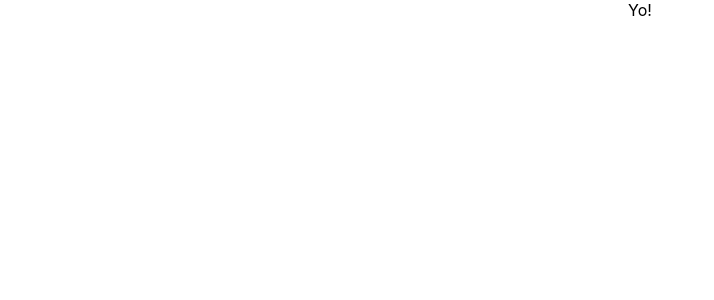
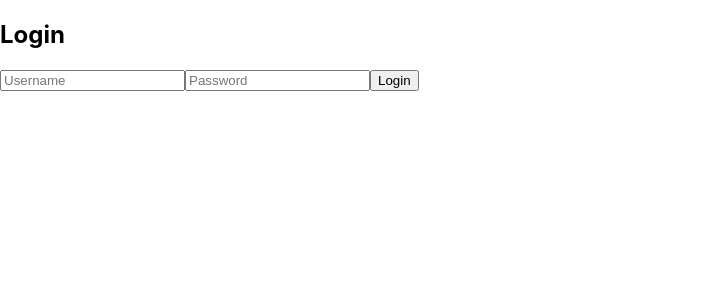
Before and after one commit to ksuwa55/assestManagement, a React (Create React App) app in the folder frontend/: page /login in a window 1280 px wide. Shown: the top 300 px of the page, without its empty margins (0-714 px from the left). Built offline with nearby package versions, Linux system fonts and the light colour scheme.

Commit message:
implement router and auth

```diff
--- a/frontend/package.json
+++ b/frontend/package.json
@@ -8,6 +8,7 @@
     "@testing-library/user-event": "^13.5.0",
     "react": "^18.2.0",
     "react-dom": "^18.2.0",
+    "react-router-dom": "^6.13.0",
     "react-scripts": "5.0.1",
     "web-vitals": "^2.1.4"
   },
--- a/frontend/src/App.js
+++ b/frontend/src/App.js
@@ -1,10 +1,19 @@
-import logo from './logo.svg';
-import './App.css';
+import React from 'react';
+import {BrowserRouter as Router, Routes, Route} from 'react-router-dom';
+import SignupForm from './pages/signup';
+import LoginForm from './pages/login';
+import Home from './pages/home';
 
 function App() {
   return (
     <div className="App">
-      Yo!
+      <Router>
+          <Routes>
+            <Route path='/signup' Component={SignupForm}/>
+            <Route path='/login' Component={LoginForm}/>
+            <Route path='/' Component={Home}/>
+          </Routes>
+      </Router>
     </div>
   );
 }
--- /dev/null
+++ b/frontend/src/pages/home.js
@@ -0,0 +1,12 @@
+import React from 'react';
+
+const Home = () => {
+    return (
+        <div>
+            <h1>Welcome to the home page</h1>
+            <p>This is the home page</p>
+        </div>
+    )
+}
+
+export default Home;
--- /dev/null
+++ b/frontend/src/pages/login.js
@@ -0,0 +1,46 @@
+import React, { useState } from "react";
+
+const  LoginForm = () => {
+    const [username, setUsername] = useState('');
+    const [password, setPassword] = useState('');
+
+    const handleUsernameChange = (event) => {
+        setUsername(event.target.value);
+    }
+
+    const handlePasswordChange = (event) => {
+        setPassword(event.target.value);
+    }
+
+    const handleSubmit = (event) => {
+        event.preventDefault();
+
+            // TODO: Send login request to backend
+
+            setUsername('');
+            setPassword('');
+    }
+
+    return (
+        <form onSubmit={handleSubmit}>
+        <h2>Login</h2>
+        <input
+          type="text"
+          placeholder="Username"
+          value={username}
+          onChange={handleUsernameChange}
+          required
+        />
+        <input
+          type="password"
+          placeholder="Password"
+          value={password}
+          onChange={handlePasswordChange}
+          required
+        />
+        <button type="submit">Login</button>
+      </form>
+    );
+};
+
+export default LoginForm;
```
Also changed, not shown: frontend/src/pages/signup.js (renamed from frontend/src/signup.js), 1 other file (tests, documents, lock files or other folders).
